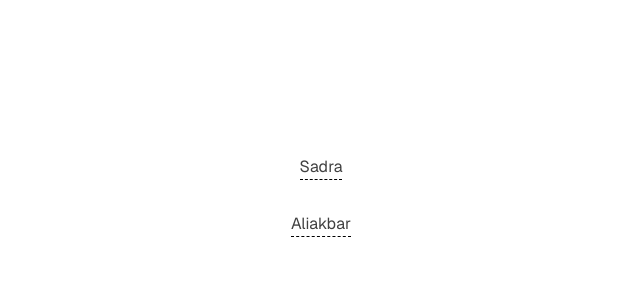
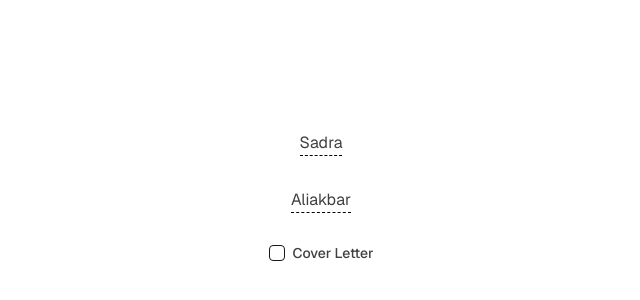
Before and after one commit to SadraShameli/Resume, a Next.js app: page / in a window 1280 px wide. Shown: the part 204-504 px from the top of the page, without its empty margins (319-959 px from the left). Built offline with nearby package versions, Linux system fonts and the light colour scheme.

Commit message:
Added cover letter checkbox

```diff
--- a/src/app/_components/Resume/Resume.tsx
+++ b/src/app/_components/Resume/Resume.tsx
@@ -11,10 +11,14 @@ import {
 export default function GenerateResume({
   resume,
   profilePicture,
+  showCover,
 }: {
   resume: IResume;
   profilePicture: StaticImageData;
+  showCover?: boolean;
 }) {
+  if (showCover === true && !resume.cover?.length) showCover = false;
+
   return (
     <div className="mx-auto w-[210mm]">
       <div className="absolute -z-50 h-[500px] w-[210mm] bg-gradient-to-r from-orange-200 via-blue-200 to-fuchsia-200 opacity-50 blur-3xl saturate-50" />
@@ -40,13 +44,19 @@ export default function GenerateResume({
               <h1 className="text-3xl font-bold text-black">
                 {resume.basics.title}
               </h1>
+              {!showCover ? (
                 <h2 className="text-justify font-semibold">
                   {resume.basics.summary}
                 </h2>
+              ) : null}
             </div>
           </div>
         </div>
 
+        {showCover ? (
+          <GenerateSection title="Cover Letter" cover={resume.cover} />
+        ) : (
+          <>
             <GenerateSection
               title="Details"
               items={[
@@ -75,7 +85,10 @@ export default function GenerateResume({
             ) : null}
 
             {resume.experience.length ? (
-          <GenerateSection title="Experience" experience={resume.experience} />
+              <GenerateSection
+                title="Experience"
+                experience={resume.experience}
+              />
             ) : null}
 
             {resume.projects.length ? (
@@ -89,10 +102,8 @@ export default function GenerateResume({
             {resume.hobbies.length ? (
               <GenerateSection title="Hobbies" hobbies={resume.hobbies} />
             ) : null}
-
-        {resume.motivation ? (
-          <GenerateSection title="Motivation" motivation={resume.motivation} />
-        ) : null}
+          </>
+        )}
       </div>
     </div>
   );
@@ -109,7 +120,7 @@ function GenerateSection({
   projects,
   languages,
   hobbies,
-  motivation,
+  cover,
 }: {
   title: string;
   items?: { title: string; item: string }[];
@@ -121,7 +132,7 @@ function GenerateSection({
   projects?: IResumeSection[];
   languages?: IResumeLanguage[];
   hobbies?: string[];
-  motivation?: string;
+  cover?: string;
 }) {
   return (
     <div className="grid grid-cols-6">
@@ -283,7 +294,7 @@ function GenerateSection({
           </div>
         ) : null}
 
-        <p className="whitespace-pre-wrap text-justify">{motivation}</p>
+        <p className="whitespace-pre-wrap text-justify">{cover}</p>
       </div>
     </div>
   );
--- a/src/app/aliakbar/page.tsx
+++ /dev/null
@@ -1,12 +0,0 @@
-import ProfilePicture from '~/assets/aliakbar.jpg';
-import ResumeAliakbar from '~/data/Resume/Aliakbar';
-
-import GenerateResume from '../_components/Resume/Resume';
-
-export default function Page() {
-  return (
-    <main>
-      <GenerateResume resume={ResumeAliakbar} profilePicture={ProfilePicture} />
-    </main>
-  );
-}
--- a/src/app/page.tsx
+++ b/src/app/page.tsx
@@ -1,14 +1,40 @@
+'use client';
+
 import Link from 'next/link';
+import { useId, useState } from 'react';
+import { Checkbox } from '~/components/ui/Checkbox';
 
-export default async function HomePage() {
+export default function HomePage() {
+  const [useCover, setUseCover] = useState(false);
+  const checkboxId = useId();
+
   return (
     <main className="flex h-screen w-screen flex-col items-center justify-center gap-8">
-      <Link className="border-b border-dashed border-black" href={'/sadra'}>
+      <Link
+        className="border-b border-dashed border-black"
+        href={'/resume/sadra' + (useCover ? '?cover=true' : '')}
+      >
         Sadra
       </Link>
-      <Link className="border-b border-dashed border-black" href={'/aliakbar'}>
+      <Link
+        className="border-b border-dashed border-black"
+        href={'/resume/aliakbar' + (useCover ? '?cover=true' : '')}
+      >
         Aliakbar
       </Link>
+
+      <div className="flex items-center space-x-2">
+        <Checkbox
+          id={checkboxId}
+          onCheckedChange={(checked: boolean) => setUseCover(checked)}
+        />
+        <label
+          htmlFor={checkboxId}
+          className="text-sm font-medium leading-none peer-disabled:cursor-not-allowed peer-disabled:opacity-70"
+        >
+          Cover Letter
+        </label>
+      </div>
     </main>
   );
 }
--- /dev/null
+++ b/src/app/resume/[name]/page.tsx
@@ -0,0 +1,35 @@
+'use client';
+
+import ProfilePictureSadra from '~/assets/sadra.jpg';
+import ResumeSadra from '~/data/Resume/Sadra';
+
+import ProfilePictureAliakbar from '~/assets/aliakbar.jpg';
+import ResumeAliakbar from '~/data/Resume/Aliakbar';
+
+import GenerateResume from '../../_components/Resume/Resume';
+import { useSearchParams } from 'next/navigation';
+
+export default function Page({ params }: { params: { name: string } }) {
+  const searchParams = useSearchParams();
+  const showCover = searchParams.get('cover');
+
+  return (
+    <main>
+      {params.name === 'sadra' ? (
+        <GenerateResume
+          resume={ResumeSadra}
+          profilePicture={ProfilePictureSadra}
+          showCover={showCover ? true : false}
+        />
+      ) : null}
+
+      {params.name === 'aliakbar' ? (
+        <GenerateResume
+          resume={ResumeAliakbar}
+          profilePicture={ProfilePictureAliakbar}
+          showCover={showCover ? true : false}
+        />
+      ) : null}
+    </main>
+  );
+}
--- a/src/app/sadra/page.tsx
+++ /dev/null
@@ -1,12 +0,0 @@
-import ProfilePicture from '~/assets/sadra.jpg';
-import ResumeSadra from '~/data/Resume/Sadra';
-
-import GenerateResume from '../_components/Resume/Resume';
-
-export default function Page() {
-  return (
-    <main>
-      <GenerateResume resume={ResumeSadra} profilePicture={ProfilePicture} />
-    </main>
-  );
-}
--- /dev/null
+++ b/src/components/ui/Checkbox.tsx
@@ -0,0 +1,30 @@
+'use client';
+
+import * as React from 'react';
+import * as CheckboxPrimitive from '@radix-ui/react-checkbox';
+import { Check } from 'lucide-react';
+
+import { cn } from '~/lib/utils';
+
+const Checkbox = React.forwardRef<
+  React.ElementRef<typeof CheckboxPrimitive.Root>,
+  React.ComponentPropsWithoutRef<typeof CheckboxPrimitive.Root>
+>(({ className, ...props }, ref) => (
+  <CheckboxPrimitive.Root
+    ref={ref}
+    className={cn(
+      'peer h-4 w-4 shrink-0 rounded-sm border border-primary ring-offset-background focus-visible:outline-none focus-visible:ring-2 focus-visible:ring-ring focus-visible:ring-offset-2 disabled:cursor-not-allowed disabled:opacity-50 data-[state=checked]:bg-primary data-[state=checked]:text-primary-foreground',
+      className,
+    )}
+    {...props}
+  >
+    <CheckboxPrimitive.Indicator
+      className={cn('flex items-center justify-center text-current')}
+    >
+      <Check className="h-4 w-4" />
+    </CheckboxPrimitive.Indicator>
+  </CheckboxPrimitive.Root>
+));
+Checkbox.displayName = CheckboxPrimitive.Root.displayName;
+
+export { Checkbox };
--- a/src/data/Resume/Aliakbar.tsx
+++ b/src/data/Resume/Aliakbar.tsx
@@ -92,7 +92,7 @@ const ResumeAliakbar: IResume = {
     },
   ],
   hobbies: [],
-  motivation: `Dear Sir / Madam,
+  cover: `Dear Sir / Madam,
 
 I am writing to express my interest in the Chemisch-fysisch analist position at RIVM.
 
--- a/src/data/Resume/types.ts
+++ b/src/data/Resume/types.ts
@@ -55,5 +55,5 @@ export interface IResume {
   projects: IResumeSection[];
   languages: IResumeLanguage[];
   hobbies: string[];
-  motivation?: string;
+  cover?: string;
 }
```
Also changed, not shown: package.json (+11 -10 lines), 1 other file (tests, documents, lock files or other folders). Lines whose indentation alone changed are shown as unchanged.
